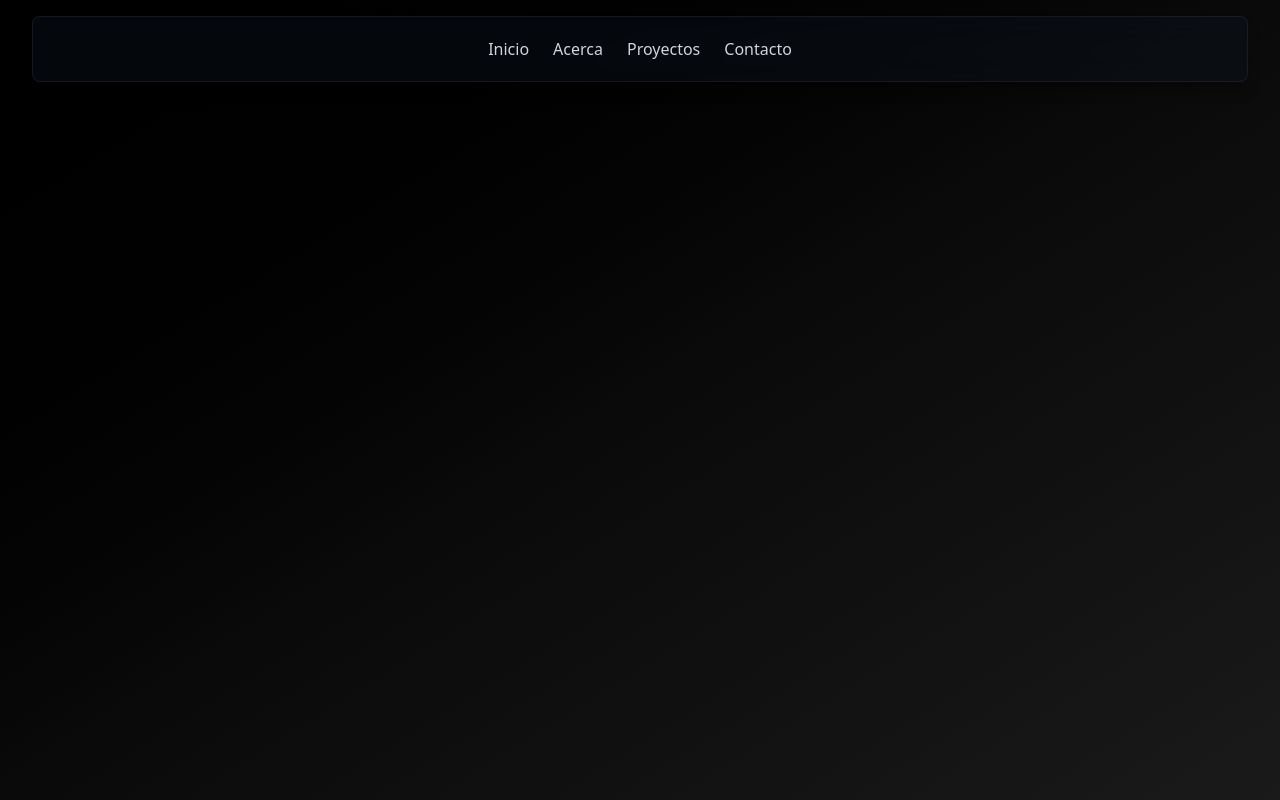
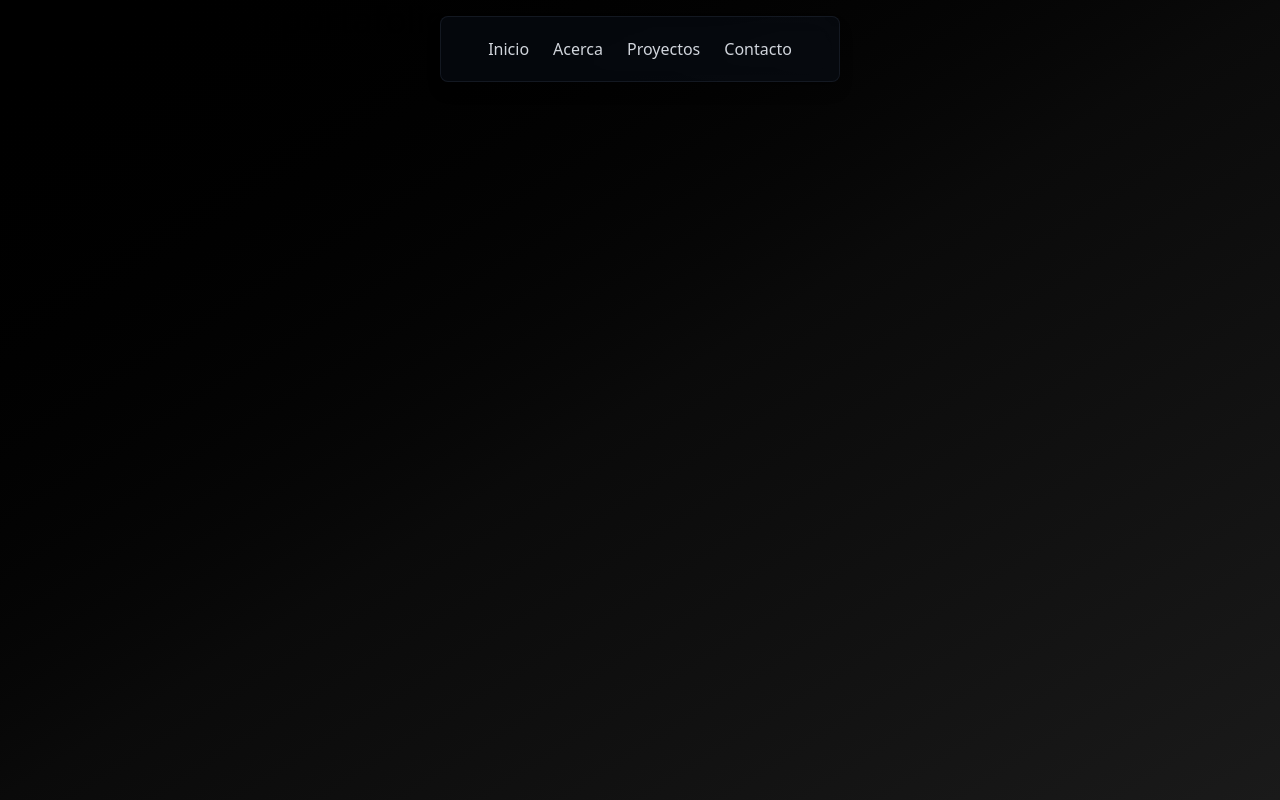
Before and after one commit to Edgar767/Portafolio, a React (Vite) app: page / in a window 1280 px wide. Built offline with nearby package versions, Linux system fonts and the light colour scheme.

Commit message:
Navbar pequeña

```diff
--- a/src/components/Navbar.jsx
+++ b/src/components/Navbar.jsx
@@ -2,10 +2,11 @@ import React from 'react';
 
 const Navbar = () => {
   return (
-    <nav className="fixed top-4 left-4 right-4 mx-4 rounded-lg z-50
+    <nav className="fixed top-4 inset-x-4 mx-auto rounded-lg z-50
                    backdrop-blur-lg bg-gray-900/30 border border-gray-700/30
-                   shadow-lg shadow-black/30 hover:shadow-xl transition-shadow duration-300">
-      <div className="max-w-7xl mx-auto px-4 py-5 flex justify-center items-center">
+                   shadow-lg shadow-black/30 hover:shadow-xl transition-shadow duration-300
+                   max-w-2xl min-w-[400px] w-fit">
+      <div className="mx-auto px-8 py-5 flex justify-center items-center">
         <ul className="flex space-x-6">
           <li>
             <a
```
